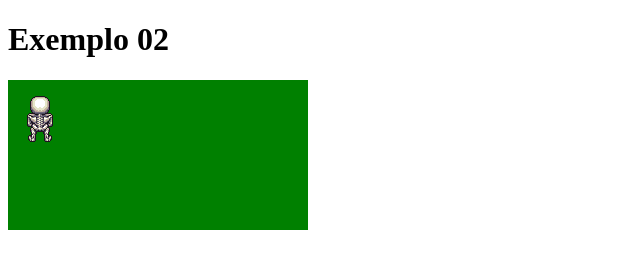
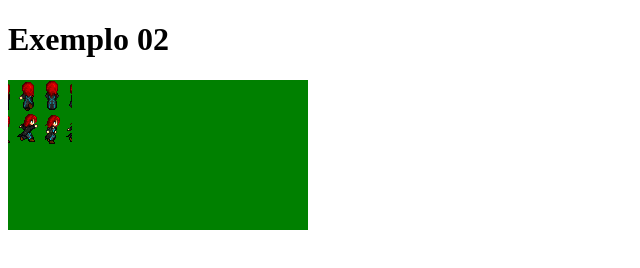
Before and after one commit to ufjf-dcc104/dcc138-2020-3ere-atv3-Caroliveira, a plain HTML site: page index.html in a window 1280 px wide. Shown: the whole page, without its empty margins (0-640 px from the left). Drawn offline with Linux system fonts and the light colour scheme.

Commit message:
Add new sprite sheet

```diff
--- a/index.html
+++ b/index.html
@@ -11,10 +11,10 @@
     <script>
       const canvas = document.querySelector("canvas");
       const ctx = canvas.getContext("2d");
-      const skelly = new Image();
-      skelly.src = "assets/skelly.png";
+      const lady = new Image();
+      lady.src = "assets/female-character.png";
 
-      skelly.addEventListener("load", finishLoading);
+      lady.addEventListener("load", finishLoading);
 
       function drawBackground() {
         ctx.fillStyle = "green";
@@ -64,7 +64,7 @@
         frame = frame > postures[posture].fmax ? 0 : frame + postures[posture].pv * dt;
 
         ctx.drawImage(
-          skelly,
+          lady,
           Math.floor(frame) * 64,
           posture * 64,
           64,
```
Also changed, not shown: assets/female-character.png (added), assets/skeleton01.png (deleted), assets/skelly.png (deleted).
